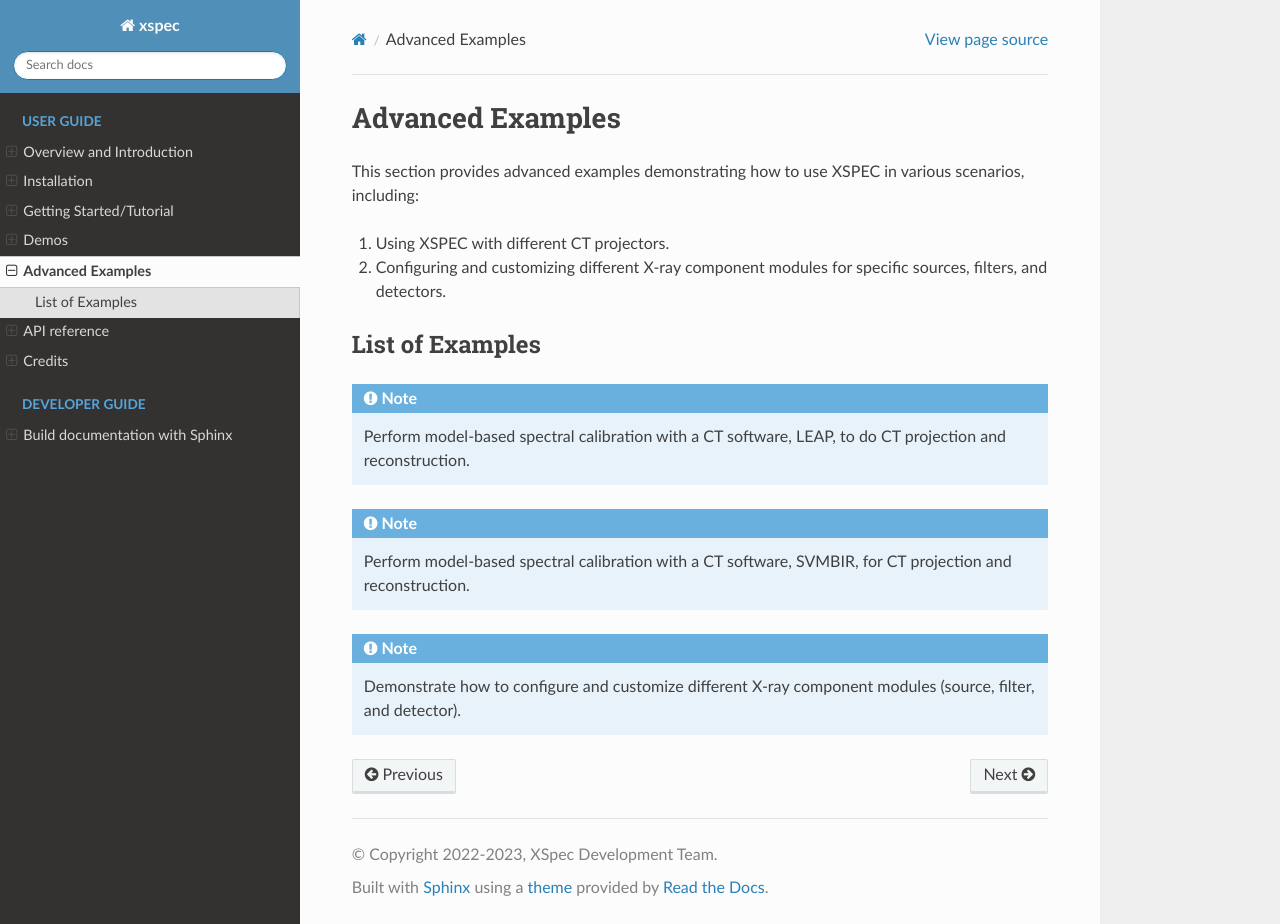
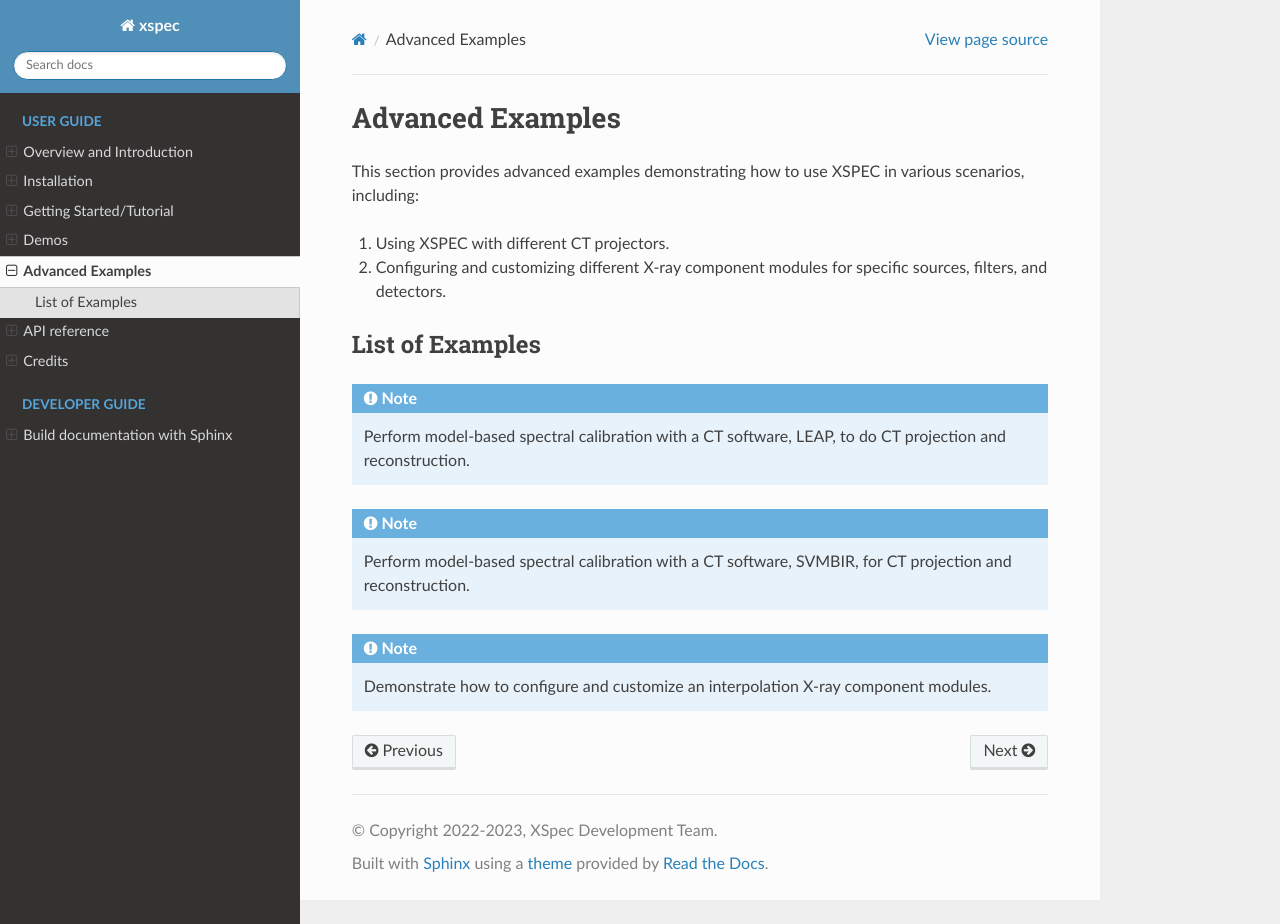
Before and after one commit to cabouman/xcal, a Sphinx documentation site: the page built from docs/source/examples.rst, in a window 1280 px wide and 924 px high. Built offline with Sphinx 7.4.7 and the Read the Docs theme 3.1.0, drawn with Linux system fonts in a browser that asks for light colours; pages that are not in the unit, such as notebooks, are missing from menus.

Commit message:
Update T03

```diff
--- a/docs/source/examples.rst
+++ b/docs/source/examples.rst
@@ -30,7 +30,7 @@
 .. toctree::
    :maxdepth: 1
 
-   examples/T03_Customizing_Modules
+   examples/T03_Customizing_Interp_Modules
 
 .. note::
-   Demonstrate how to configure and customize different X-ray component modules (source, filter, and detector).
+   Demonstrate how to configure and customize an interpolation X-ray component modules.
```
